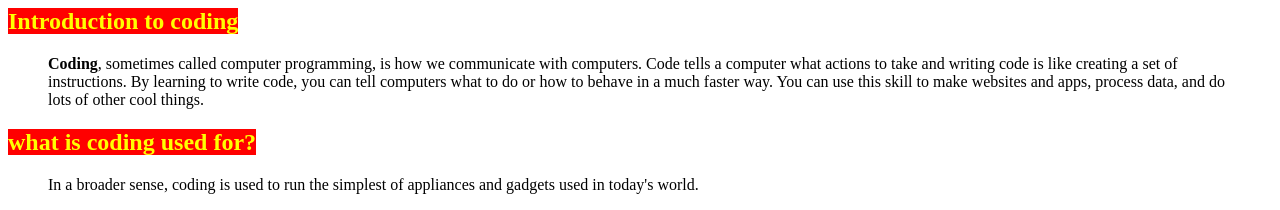
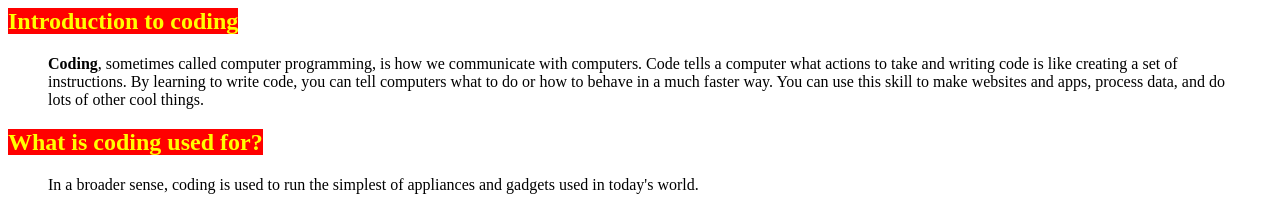
Before and after one commit to spoorthytorne/web-technology-Activity-2, a plain HTML site: page bold nd italics .html in a window 1280 px wide. Shown: the top 210 px of the page. Drawn offline with Linux system fonts and the light colour scheme.

Commit message:
Update bold nd italics .html

```diff
--- a/bold nd italics .html
+++ b/bold nd italics .html
@@ -4,8 +4,8 @@
     <h1 style = "color:#FFFF00;"><span style = "background-color:#ff0000;">Introduction to coding</span></h1>
   <P><blockquote><b>Coding</b>, sometimes called computer programming, is how we communicate with computers. Code tells a computer what actions to take and writing code is like creating a set of instructions. By learning to write code, you can tell computers what to do or how to behave in a much faster way. You can use this skill to make websites and apps, process data, and do lots of other cool things. </blockquote> </P>
   </section>
-  <section>
-  <h2 style = "color:#FFFF00;"><span style = "background-color:#ff0000;">what is coding used for?</span></h2></section>
+
+  <h2 style = "color:#FFFF00;"><span style = "background-color:#ff0000;">What is coding used for? </span></h2>
   <ul>
     <p><it>In a broader sense, coding is used to run the simplest of appliances and gadgets used in today's world.</it></p>
     <li>Coding finds excessive use in popular gadgets such as applications on the phone, tablets, computers, and other smart gadgets, like smartwatches and smart TV.
```
